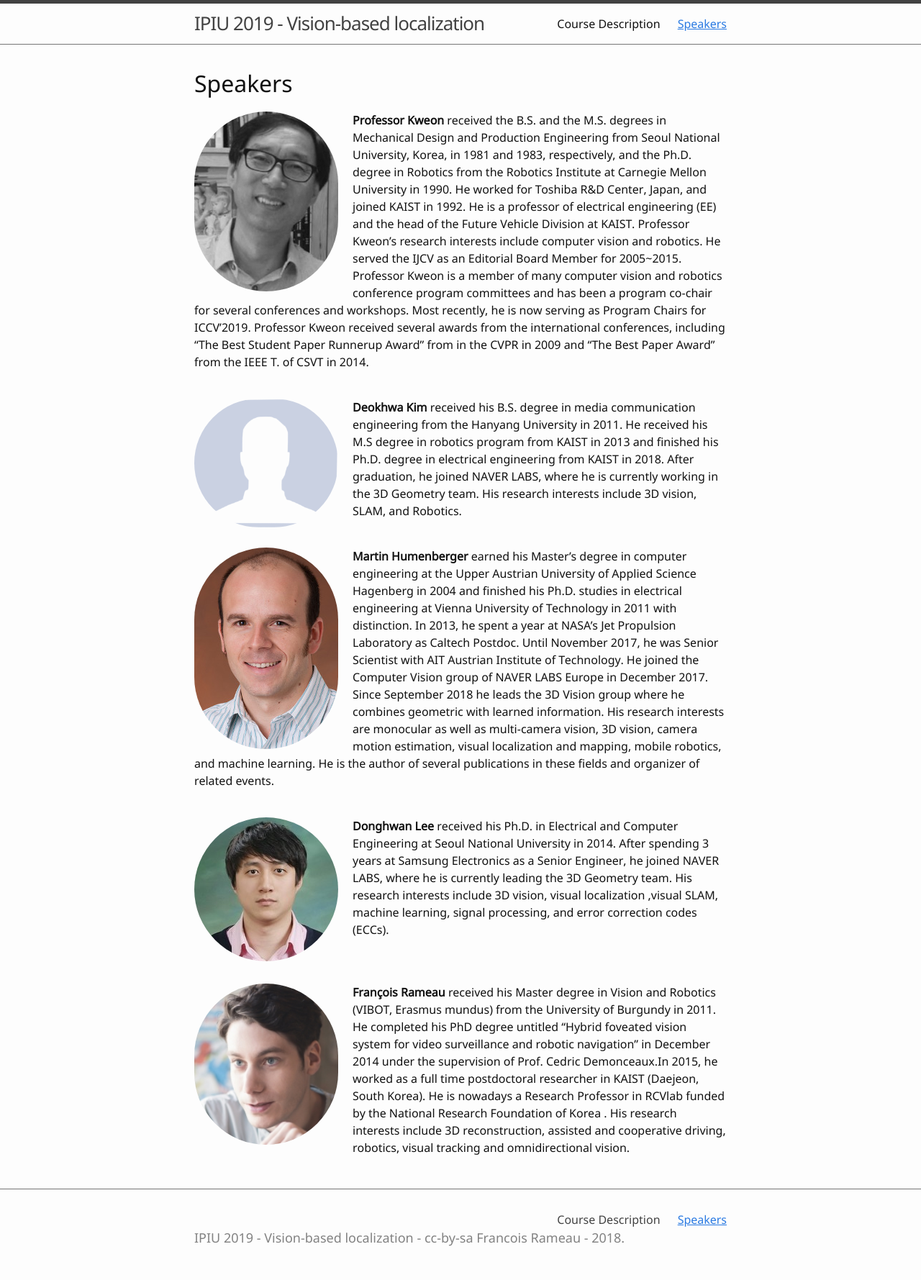
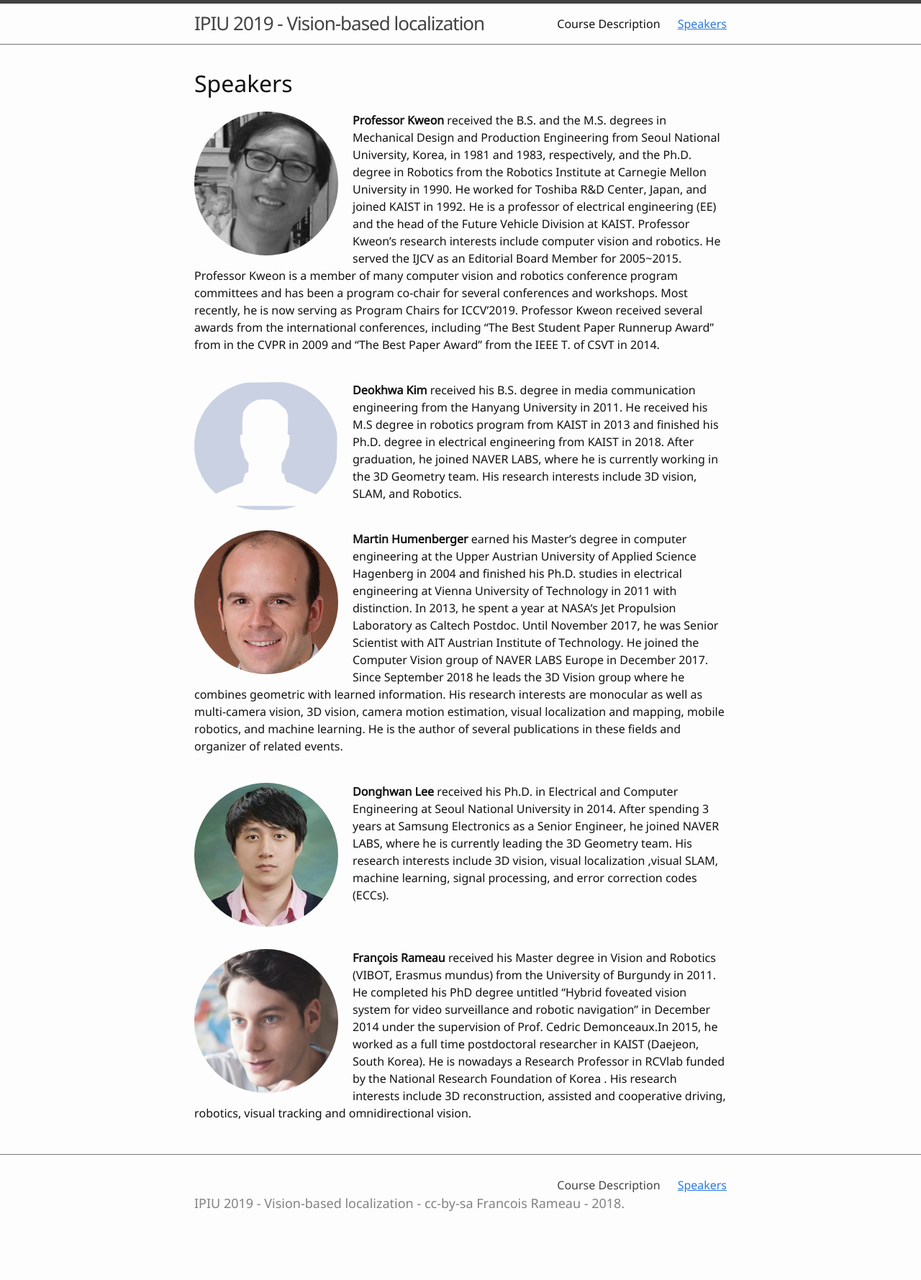
Before and after one commit to ipiuvl2019/ipiuvl2019.github.io, a Jekyll site: the page built from Speakers.md, in a window 1280 px wide. Shown: the whole page at 72% size. Built offline with Jekyll 4.4.1, drawn with Linux system fonts in a browser that asks for light colours; after the commit the page ends 1731 px from its top, so only the background shows below that.

Commit message:
first commit

```diff
--- a/Speakers.md
+++ b/Speakers.md
@@ -6,7 +6,7 @@ nav: true
 # Speakers
 
 
-<img src="./images/ISKweon.gif" alt="ISKWEON" style="float:left;width:200px; margin: 0px 20px 0px 0px;  border-radius: 150px;
+<img src="./images/ISKweonc.gif" alt="ISKWEON" style="float:left;width:200px; margin: 0px 20px 0px 0px;  border-radius: 150px;
   -webkit-border-radius: 150px;
   -moz-border-radius: 150px; ">
 **Professor Kweon** received the B.S. and the M.S. degrees in Mechanical Design and Production Engineering from Seoul National University, Korea, in 1981 and 1983, respectively, and the Ph.D. degree in Robotics from the Robotics Institute at Carnegie Mellon University in 1990. He worked for Toshiba R&D Center, Japan, and joined KAIST in 1992. He is a professor of electrical engineering (EE) and the head of the Future Vehicle Division at KAIST.
@@ -22,7 +22,7 @@ Professor Kweon is a member of many computer vision and robotics conference prog
 <br />
 <br />
 
-<img src="./images/MartinHum.jpg" alt="MARTIN" style="float:left;width:200px; margin: 0px 20px 0px 0px;  border-radius: 150px;
+<img src="./images/MartinHumc.jpg" alt="MARTIN" style="float:left;width:200px; margin: 0px 20px 0px 0px;  border-radius: 150px;
   -webkit-border-radius: 150px;
   -moz-border-radius: 150px;">
 **Martin Humenberger** earned his Master's degree in computer engineering at the Upper Austrian University of Applied Science Hagenberg in 2004 and finished his Ph.D. studies in electrical engineering at Vienna University of Technology in 2011 with distinction. In 2013, he spent a year at NASA's Jet Propulsion Laboratory as Caltech Postdoc. Until November 2017, he was Senior Scientist with AIT Austrian Institute of Technology. He joined the Computer Vision group of NAVER LABS Europe in December 2017. Since September 2018 he leads the 3D Vision group where he combines geometric with learned information. His research interests are monocular as well as multi-camera vision, 3D vision, camera motion estimation, visual localization and mapping, mobile robotics, and machine learning. He is the author of several publications in these fields and organizer of related events.
@@ -38,7 +38,7 @@ Professor Kweon is a member of many computer vision and robotics conference prog
 <br />
 
 
-<img src="./images/francois.jpg" alt="FR" style="float:left;width:200px; margin: 0px 20px 0px 0px;  border-radius: 150px;
+<img src="./images/francoisc.jpg" alt="FR" style="float:left;width:200px; margin: 0px 20px 0px 0px;  border-radius: 150px;
   -webkit-border-radius: 150px;
   -moz-border-radius: 150px;">
 **François Rameau** received his Master degree in Vision and Robotics (VIBOT, Erasmus mundus) from the University of Burgundy in 2011. He completed his PhD degree untitled “Hybrid foveated vision system for video surveillance and robotic navigation” in December 2014 under the supervision of Prof. Cedric Demonceaux.In 2015, he worked as a full time postdoctoral researcher in KAIST (Daejeon, South Korea). He is nowadays a Research Professor in RCVlab funded by the National Research Foundation of Korea . His research interests include 3D reconstruction, assisted and cooperative driving, robotics, visual tracking and omnidirectional vision.
```
Also changed, not shown: images/ISKweonc.gif (added), images/MartinHumc.jpg (added), images/francoisc.jpg (added).
